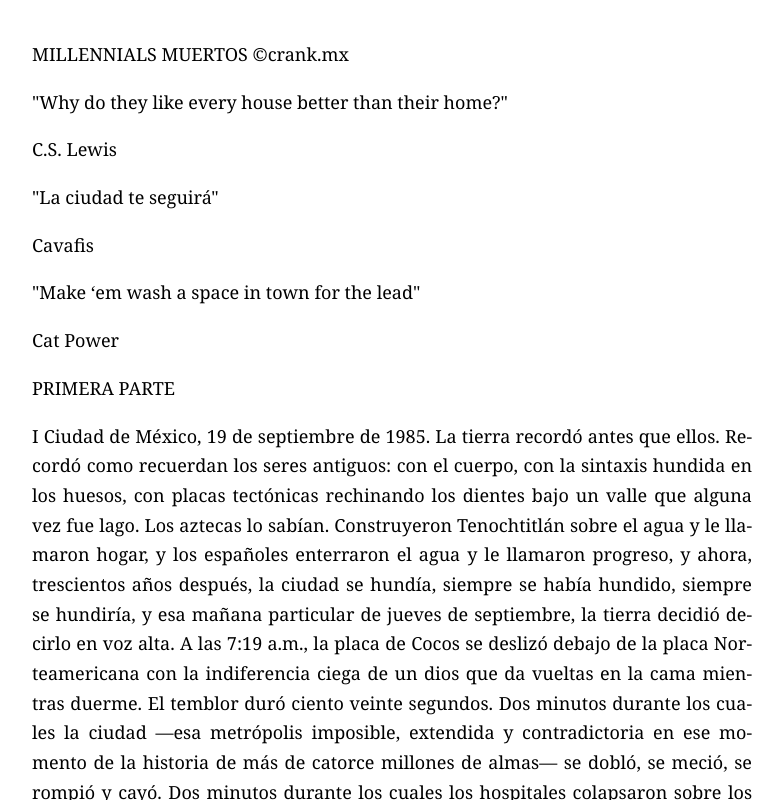
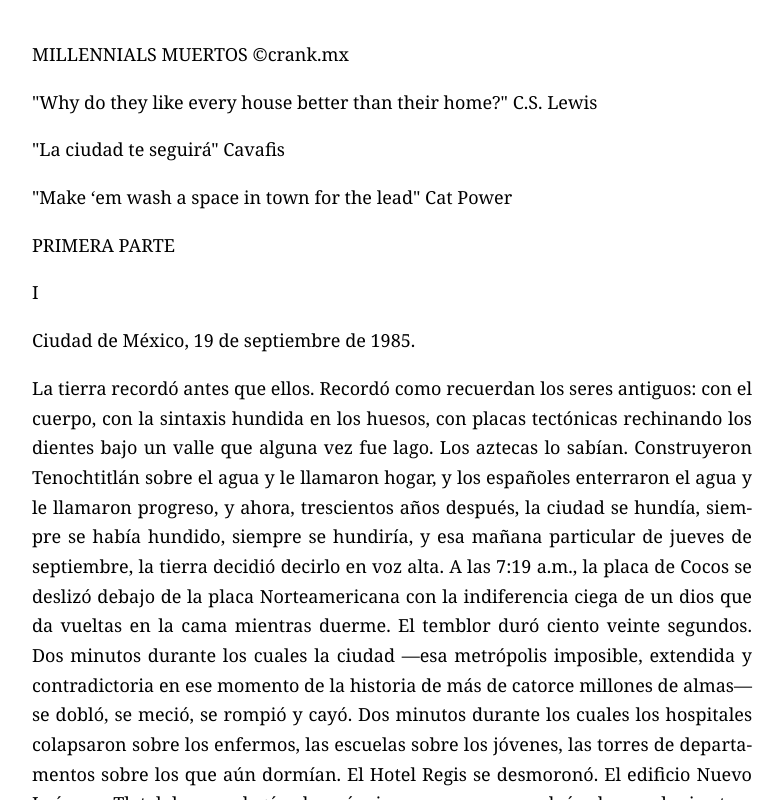
Before and after one commit to crank-svg/dead-millennials, a plain HTML site: page index.html in a window 1280 px wide. Shown: the top 800 px of the page, without its empty margins (248-1032 px from the left). Drawn offline with Linux system fonts and the light colour scheme.

Commit message:
Update index.html

```diff
--- a/index.html
+++ b/index.html
@@ -20,23 +20,23 @@
 <p>MILLENNIALS MUERTOS
 ©crank.mx</p>
 
-						<p>"Why do they like every house better than their home?"</p>
-						<p>C.S. Lewis</p>
+						<p>"Why do they like every house better than their home?"
+						C.S. Lewis</p>
 
-						<p>"La ciudad te seguirá"</p>
-						<p>Cavafis</p>
+						<p>"La ciudad te seguirá"
+						Cavafis</p>
 
-						<p>"Make ‘em wash a space in town for the lead"</p>
-						<p>Cat Power</p>
+						<p>"Make ‘em wash a space in town for the lead"
+						Cat Power</p>
 						</blockquote>
 
 
 
 <p>PRIMERA PARTE</p>
 
-I
+<p>I</p>
 
-Ciudad de México, 19 de septiembre de 1985.
+<p>Ciudad de México, 19 de septiembre de 1985.</p>
 
 La tierra recordó antes que ellos.
 	Recordó como recuerdan los seres antiguos: con el cuerpo, con la sintaxis hundida en los huesos, con placas tectónicas rechinando los dientes bajo un valle que alguna vez fue lago. Los aztecas lo sabían. Construyeron Tenochtitlán sobre el agua y le llamaron hogar, y los españoles enterraron el agua y le llamaron progreso, y ahora, trescientos años después, la ciudad se hundía, siempre se había hundido, siempre se hundiría, y esa mañana particular de jueves de septiembre, la tierra decidió decirlo en voz alta.
```
